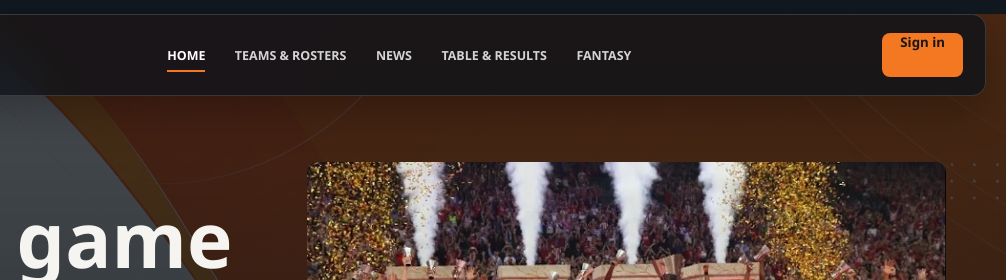
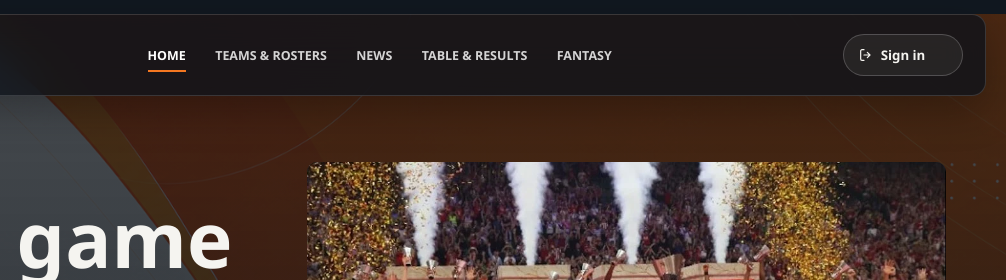
Before and after one commit to jankovnikola22-ctrl/euroleague-web, a website: page pages/home.html in a window 1280 px wide. Shown: the top 280 px of the page, 274-1280 px from the left. Drawn offline with nearby package versions, Linux system fonts and the light colour scheme.

Commit message:
New login button

```diff
--- a/css/style1.css
+++ b/css/style1.css
@@ -169,7 +169,7 @@ a {
     content: "";
 }
 
-.account-area .logout-button {
+.account-area .account-action {
     min-height: 42px;
     gap: 8px;
     border: 1px solid rgba(255, 255, 255, 0.2);
@@ -180,19 +180,39 @@ a {
     font-family: inherit;
 }
 
-.account-area .logout-button svg {
+.account-area .account-action svg {
     width: 16px;
     height: 16px;
 }
 
-.account-area .logout-button:hover,
-.account-area .logout-button:focus-visible {
+.account-area #sign-in-link {
+    position: relative;
+    width: 120px;
+}
+
+.account-area #sign-in-link svg {
+    position: absolute;
+    left: 14px;
+    top: 50%;
+    transform: translateY(-50%);
+}
+
+.account-area #sign-in-link span {
+    position: absolute;
+    left: 50%;
+    top: 50%;
+    white-space: nowrap;
+    transform: translate(-50%, -50%);
+}
+
+.account-area .account-action:hover,
+.account-area .account-action:focus-visible {
     border-color: var(--orange);
     background: var(--orange);
     color: #171717;
 }
 
-.account-area .logout-button:focus-visible {
+.account-area .account-action:focus-visible {
     outline: 2px solid var(--paper);
     outline-offset: 3px;
 }
@@ -686,7 +706,7 @@ main {
         font-size: 0.76rem;
     }
 
-    .account-area .logout-button {
+    .account-area .account-action {
         min-height: 38px;
         padding: 0 12px;
         font-size: 0.76rem;
--- a/pages/home.html
+++ b/pages/home.html
@@ -25,8 +25,14 @@
 
         <div class="account-area">
             <span id="user-greeting" aria-live="polite"></span>
-            <a class="sign-in" id="sign-in-link" href="login.html">Sign in</a>
-            <button class="sign-in logout-button" id="logout-link" type="button" style="display: none;">
+            <a class="sign-in account-action" id="sign-in-link" href="login.html">
+                <svg aria-hidden="true" viewBox="0 0 24 24" fill="none">
+                    <path d="M14 8l4 4-4 4m4-4H9m0-8H6a2 2 0 0 0-2 2v12a2 2 0 0 0 2 2h3"
+                          stroke="currentColor" stroke-width="1.8" stroke-linecap="round" stroke-linejoin="round"/>
+                </svg>
+                <span>Sign in</span>
+            </a>
+            <button class="sign-in account-action" id="logout-link" type="button" style="display: none;">
                 <svg aria-hidden="true" viewBox="0 0 24 24" fill="none">
                     <path d="M10 17l5-5-5-5M15 12H3m9-8h6a2 2 0 0 1 2 2v12a2 2 0 0 1-2 2h-6"
                           stroke="currentColor" stroke-width="1.8" stroke-linecap="round" stroke-linejoin="round"/>
```
